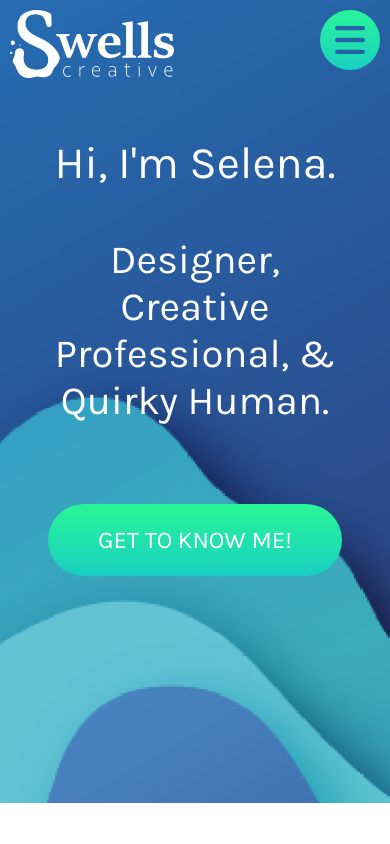
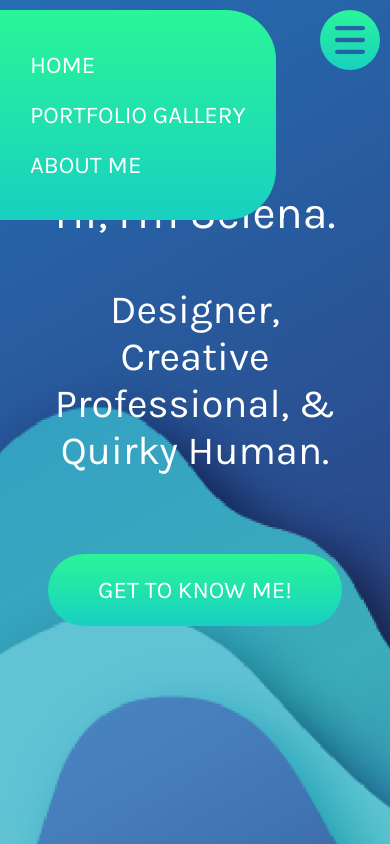
Before and after one commit to selenaelisewells/s_wells_portfolio_site, a plain HTML site: page index.html in a window 390 px wide. Both pictures are taken after a click on the link 350 px from the left and 45 px from the top of the page. Shown: the top 844 px of the page. Drawn offline with Linux system fonts and the light colour scheme.

Commit message:
mobile menu added

```diff
--- a/index.html
+++ b/index.html
@@ -12,20 +12,24 @@
 <body>
     <div id="container">
         <h1 class="hidden">Swells Home</h1>
+        <header class="header">
             <nav id="mainNav">
                 <h2 class="hidden">Main Navigation</h2>
+                <div id="mainLogo">
+                    <img src="./images/mainLogo.svg" alt="Swells Logo">
+                </div>
+
                 <a class="menuButton" id="js-navbar-toggle"><img src="./images/menu.svg" alt="menuBtn"></a>
+
+                <div class="navWrap">
                     <ul class="navList">
                         <li><a href="index.html" class="navLink">Home</a></li>
                         <li><a href="gallery.html" class="navLink">Portfolio Gallery</a></li>
                         <li><a href="about.html" class="navLink">About Me</a></li>
                     </ul>
-            <div id="mainLogo">
-                <img src="./images/mainLogo.svg" alt="Swells Logo">
                 </div>
             </nav>
-        <div id="mainContent">
-            <h2 class="hidden">Main Content</h2>
+
             <section id="heroImg">
                 <div class="heroTxtWrap">
                     <h2 class="heroHeading">Hi, I'm Selena.</h2>
@@ -36,6 +40,9 @@
                     <a href="#" class="scroll"></a>
                 </div>
             </section>
+        </header>
+        <div id="mainContent">
+            <h2 class="hidden">Main Content</h2>
             <section id="mySkills">
                 <h2 class="heading dark-blue">My Skills</h2>
                 <div class="skills">
--- a/js/main.js
+++ b/js/main.js
@@ -1,7 +1,7 @@
 (() => {
 
 
-    let mainNav = document.getElementById('mainNav');
+    let mainNav = document.querySelector('.navWrap');
     let navBarToggle = document.getElementById('js-navbar-toggle');
 
     navBarToggle.addEventListener('click', function() {
--- a/sass/modules/_hero.scss
+++ b/sass/modules/_hero.scss
@@ -1,15 +1,19 @@
-#heroImg {
+.header {
     background-image: url("../../images/smHeroImg.png");
     background-size: cover;
-    height: 812px;
+    height: 100vh;
+}
+
+#heroImg {
+    // height: 812px;
     width: 100%;
-    margin: rem-calc(-100) auto 0 auto;
+    // margin: rem-calc(-100) auto 0 auto;
     display: flex;
     justify-content: center;
     .heroTxtWrap {
         display: flex;
         flex-direction: column;
-        margin: rem-calc(150) 0;
+        margin: rem-calc(100) 0;
         align-items: center;
         width: 80%;
         color: white;
--- a/sass/modules/_nav.scss
+++ b/sass/modules/_nav.scss
@@ -1,21 +1,35 @@
  #mainNav {
      display: flex;
-     flex-direction: row-reverse;
+     align-self: center;
+     //  flex-direction: row-reverse;
      justify-content: space-between;
-     margin: 0 auto;
      padding: rem-calc(10);
      //  background-color: blue;
      #mainLogo {
-         width: 164px;
+         width: rem-calc(164);
          height: 100%;
      }
-     .navList {
-         display: flex;
+     .navWrap {
+         position: absolute;
+         background: $primary-gradient;
+         border-radius: 0 3.125rem 3.125rem 0;
+         padding: 30px;
          justify-content: flex-end;
+         margin-left: rem-calc(-10);
+         z-index: 1;
+         display: none;
+         &.selected {
+             display: flex;
+         }
          //  background-color: aqua;
          .navLink {
              text-decoration: none;
-             display: none;
+             color: white;
+             text-transform: uppercase;
+             &:hover {
+                 color: $dark-blue;
+                 font-weight: bold;
+             }
          }
      }
  }
@@ -24,3 +38,7 @@
      background-image: url(../../images/smNav.png);
      height: rem-calc(200);
  }
+
+ .selected {
+     display: flex;
+ }
```
Also changed, not shown: about.html (+10 -6 lines), gallery.html (+10 -6 lines), css/master.css, 1 other file. Lines whose indentation alone changed are shown as unchanged.
